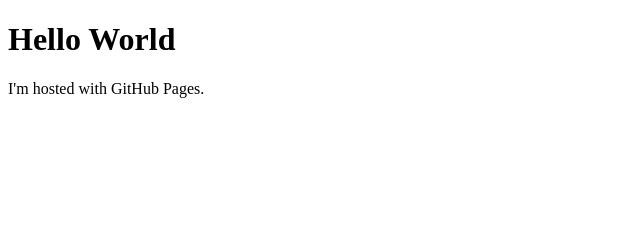
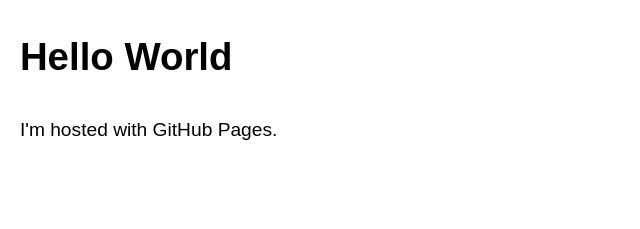
Before and after one commit to DavidRichardsonJr/DavidRichardsonJr.github.io, a plain HTML site: page index.html in a window 1280 px wide. Shown: the whole page, without its empty margins (0-640 px from the left). Drawn offline with Linux system fonts and the light colour scheme.

Commit message:
Update index.html
Update index.html

```diff
--- a/index.html
+++ b/index.html
@@ -1,5 +1,20 @@
 <!DOCTYPE html>
 <html>
+<head>
+<style>
+	@media (prefers-color-scheme: dark){
+		body {
+			background:#000
+		}
+	}
+	body{
+		max-width:40em;
+		padding:0 .62em 3.24em;
+		font:1.2em/1.62 sans-serif
+	}
+	}
+</style>
+</head>
 <body>
 <h1>Hello World</h1>
 <p>I'm hosted with GitHub Pages.</p>
```
